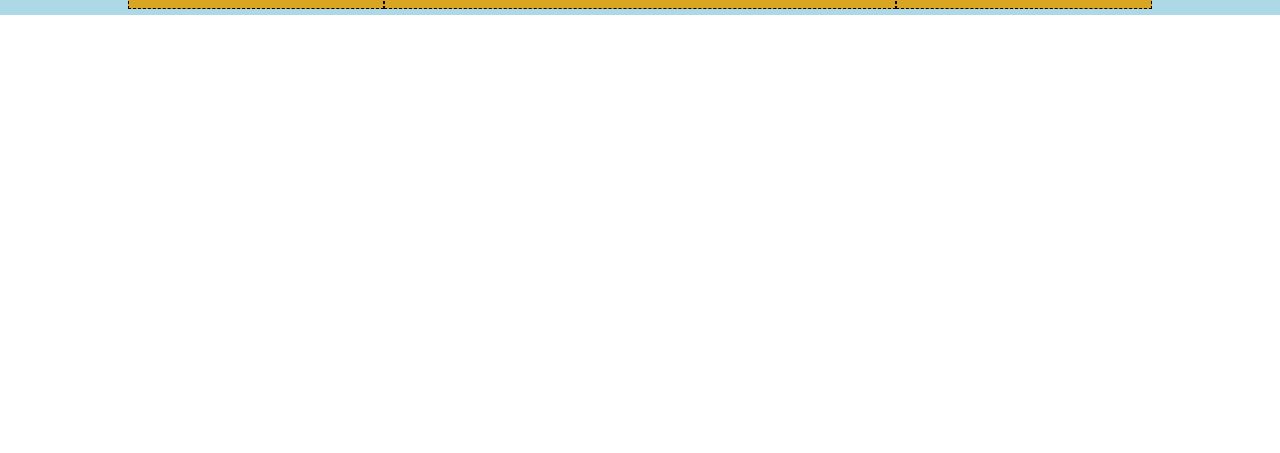
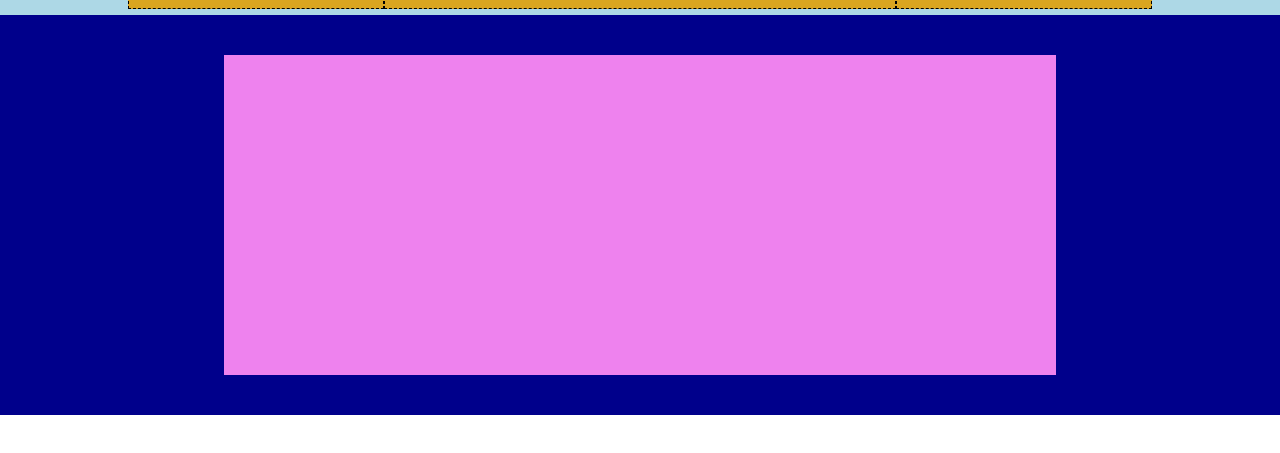
Before and after one commit to gioanbatan/htmlcss-struttura-discord, a plain HTML site: page index.html in a window 1280 px wide. Shown: the part 45-498 px from the top of the page. Drawn offline with Linux system fonts and the light colour scheme.

Commit message:
Seconda parte Header

```diff
--- a/css/style.css
+++ b/css/style.css
@@ -8,6 +8,7 @@
 /* COMMON */
 html {
     font-size: 62.5%;
+    font-family: 'Whitney';
 }
 
 .container {
@@ -75,3 +76,21 @@ nav ul {
     /* DEBUG */
     border: 1px dashed black;
 }
+
+.jumbotron {
+    display: flex;
+    justify-content: center;
+    align-items: center;
+
+    /* DEBUG */
+    height: 400px;
+    background-color:#00008b;
+}
+
+.jumbotron-container {
+    height: 80%;
+    width: 65%;
+
+    /* DEBUG */
+    background-color: #ee82ee;
+}
--- a/index.html
+++ b/index.html
@@ -37,11 +37,15 @@
             </div>
         </div>
         <!-- /Navigation -->
-
-            <!-- Jumbotron -->
-            <!-- /Jumbotron -->
     </header>
     <!-- /Header -->
+
+    <!-- Jumbotron -->
+    <div class="jumbotron">
+        <div class="jumbotron-container">
+        </div>
+    </div>
+    <!-- /Jumbotron -->
 
     <!-- Main -->
 
```
